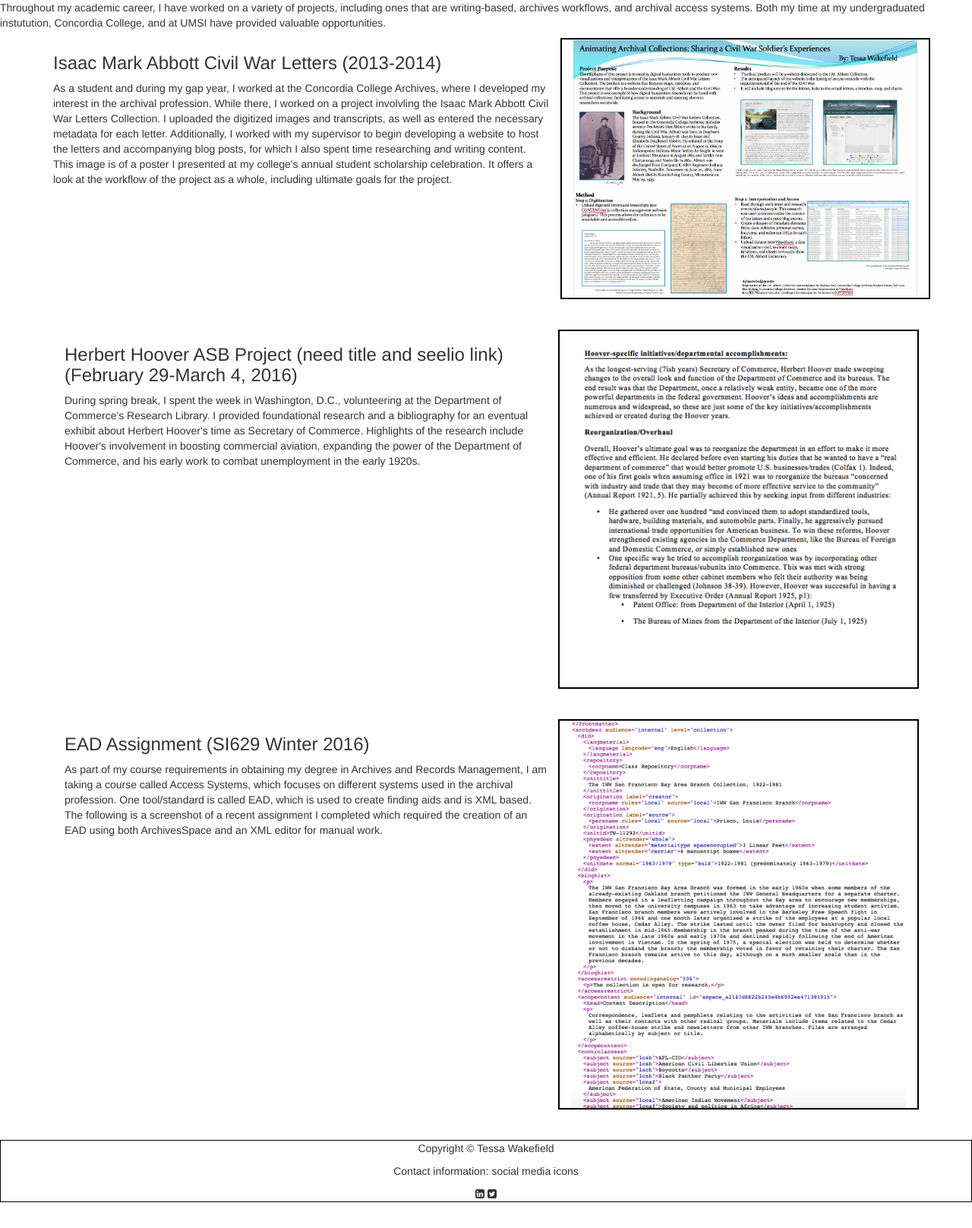
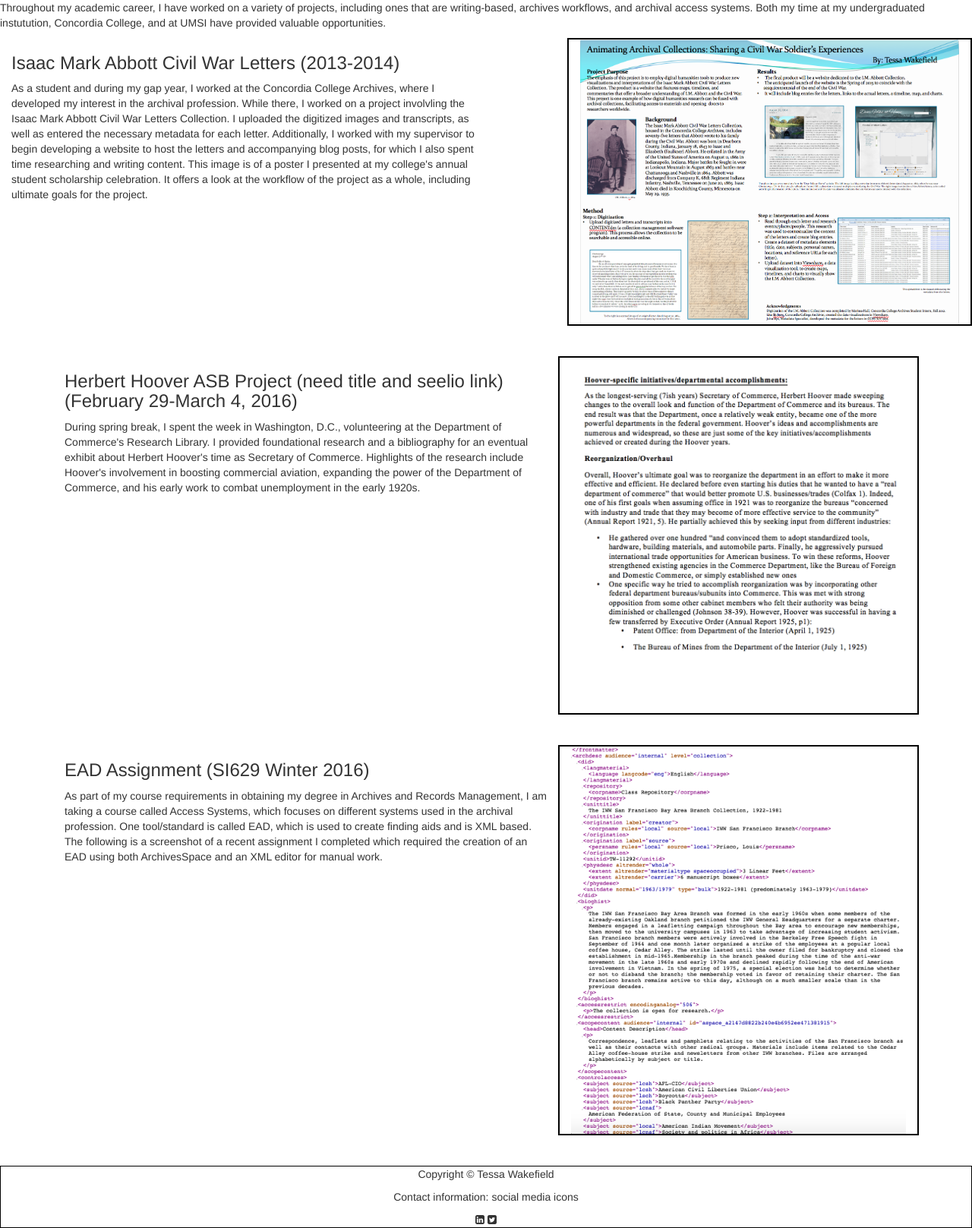
Before and after one commit to twakefie/Portfolio, a Python web app: template templates/projects.html in a window 1280 px wide. Shown: the part 112-1729 px from the top of the page at 76% size. Before the commit the page ends 1695 px from the top, so only its background shows below. Run offline with Jinja, Linux system fonts and the light colour scheme; the template is opened without the code that fills it, so the values that code supplies are empty; some libraries are stand-ins or nearby versions.

Commit message:
adjusted grid container class

```diff
--- a/templates/projects.html
+++ b/templates/projects.html
@@ -37,12 +37,12 @@
   <div class="col-md-4">.col-md-4</div>
 </div> -->
 
-<div class="container">
+<div class="container-fluid">
 <div class="row">
 
-  <div class="col-md-7"><h3>Isaac Mark Abbott Civil War Letters (2013-2014)</h3><p>As a student and during my gap year, I worked at the Concordia College Archives, where I developed my interest in the archival profession. While there, I worked on a project involvling the Isaac Mark Abbott Civil War Letters Collection. I uploaded the digitized images and transcripts, as well as entered the necessary metadata for each letter. Additionally, I worked with my supervisor to begin developing a website to host the letters and accompanying blog posts, for which I also spent time researching and writing content. This image is of a poster I presented at my college's annual student scholarship celebration. It offers a look at the workflow of the project as a whole, including ultimate goals for the project.</p></div>
+  <div class="col-md-6"><h3>Isaac Mark Abbott Civil War Letters (2013-2014)</h3><p>As a student and during my gap year, I worked at the Concordia College Archives, where I developed my interest in the archival profession. While there, I worked on a project involvling the Isaac Mark Abbott Civil War Letters Collection. I uploaded the digitized images and transcripts, as well as entered the necessary metadata for each letter. Additionally, I worked with my supervisor to begin developing a website to host the letters and accompanying blog posts, for which I also spent time researching and writing content. This image is of a poster I presented at my college's annual student scholarship celebration. It offers a look at the workflow of the project as a whole, including ultimate goals for the project.</p></div>
 
-	<div class="col-md-5">
+	<div class="col-md-5 pull-right">
 		<img src="static/abbott.png" alt="Abbott"></div>
 	</div>
 	<div class="spacing"></div>
```
